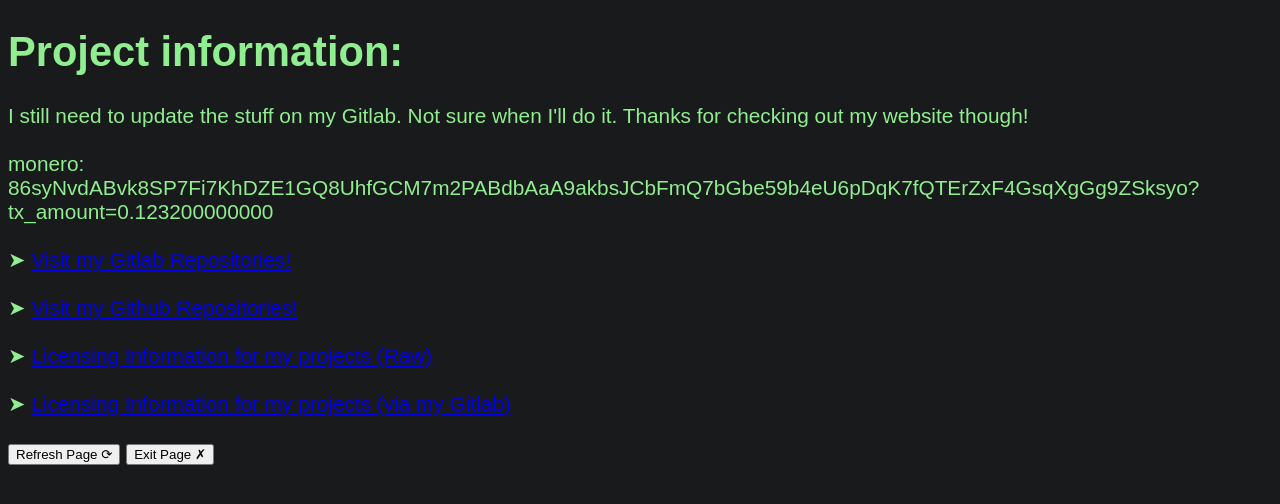
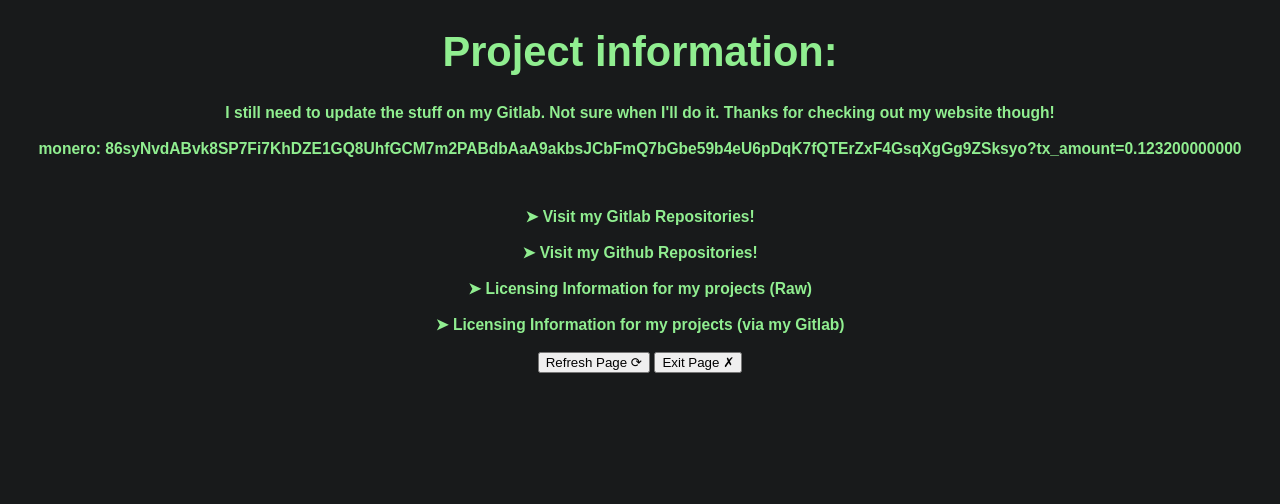
Before and after one commit to c9x3/c9x3.github.io, a plain HTML site: page index.html in a window 1280 px wide. Drawn offline with Linux system fonts and the light colour scheme.

Commit message:
Update index.html

```diff
--- a/index.html
+++ b/index.html
@@ -22,9 +22,45 @@ Styling
 
     background-color: #181a1b;
     font-family: sans-serif;
-    font-size: 130%; <!-- Background color for HTML. -->
+    font-size: 130%; /* Background color for HTML. */
 
     }
+
+    /* */
+
+    a {
+
+    color: inherit;
+    text-decoration: none; /* Allows the color of the title to be changed. */
+
+    }
+
+    /* */
+
+    a:hover {
+    text-decoration: underline; /* Must be hovering over the title to show the underline of the title. */
+
+    }
+
+    /* */
+
+    h1 {
+
+    text-align: center;
+
+    }
+
+    /* */
+
+    h2 {
+
+    text-align: center;
+    font-size: 75%;
+
+    }
+
+    /* */
+
 
     </style>
 
@@ -42,15 +78,16 @@ End of styling.
 
 <h1>Project information:</h1>
 
-I still need to update the stuff on my Gitlab. Not sure when I'll do it. Thanks for checking out my website though!
+<h2>I still need to update the stuff on my Gitlab. Not sure when I'll do it. Thanks for checking out my website though!
 
 <br>
 <br>
 
-monero: 86syNvdABvk8SP7Fi7KhDZE1GQ8UhfGCM7m2PABdbAaA9akbsJCbFmQ7bGbe59b4eU6pDqK7fQTErZxF4GsqXgGg9ZSksyo?tx_amount=0.123200000000
+monero: 86syNvdABvk8SP7Fi7KhDZE1GQ8UhfGCM7m2PABdbAaA9akbsJCbFmQ7bGbe59b4eU6pDqK7fQTErZxF4GsqXgGg9ZSksyo?tx_amount=0.123200000000</h2>
 
 <br>
-<br>
+
+<h2>
 
 ➤ <a target="_blank" title="My Web Repositories!" href="https://gitlab.com/users/c9x3/projects">Visit my Gitlab Repositories!</a>
 
@@ -76,6 +113,8 @@ monero: 86syNvdABvk8SP7Fi7KhDZE1GQ8UhfGCM7m2PABdbAaA9akbsJCbFmQ7bGbe59b4eU6pDqK7
 
 <button onClick="window.close();" title="Clicking this WILL close this webpage.">Exit Page ✗</button>
 
+</h2>
+
 </font> <!-- Stop changing font color. -->
 
 </body>
```
